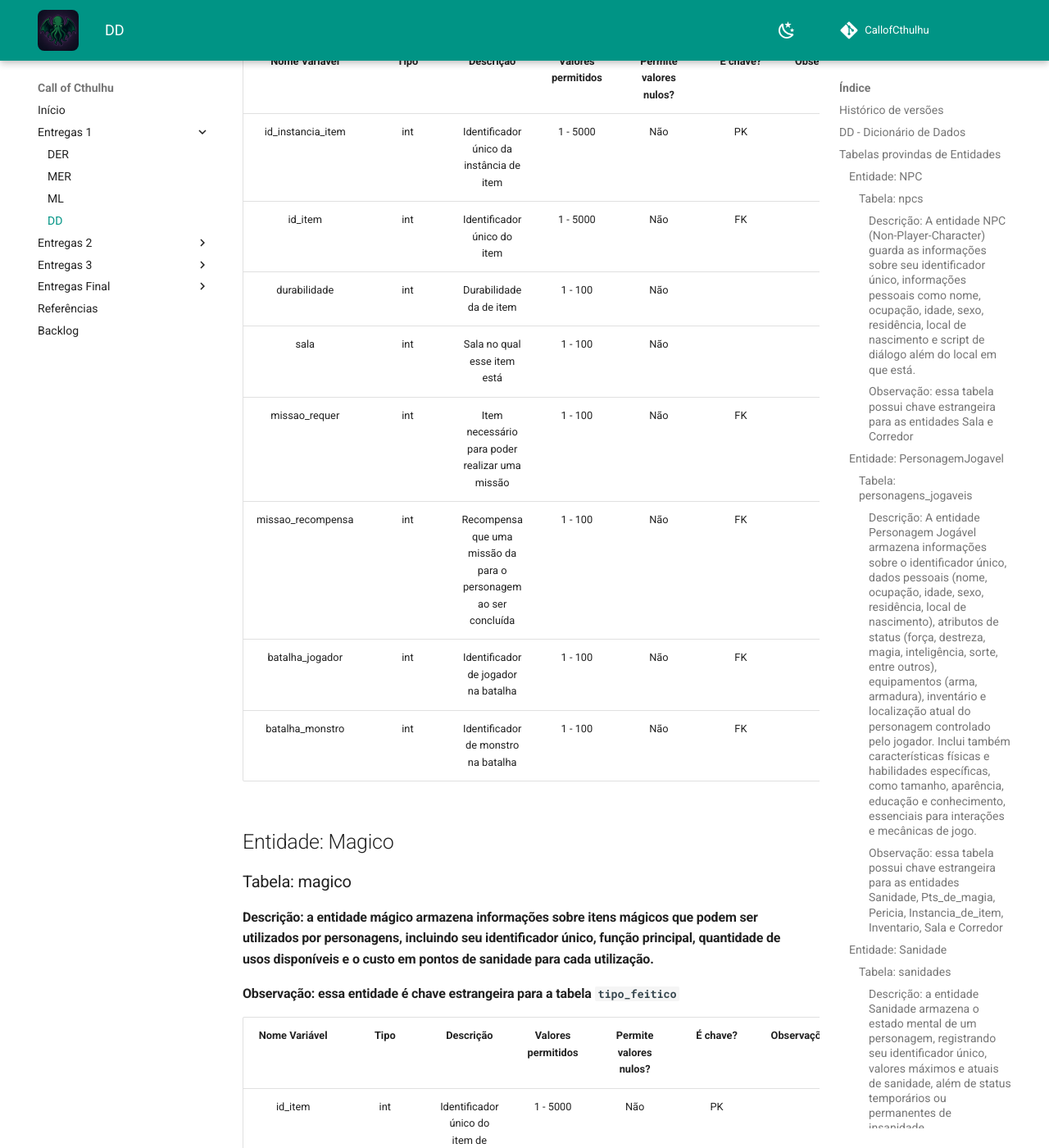
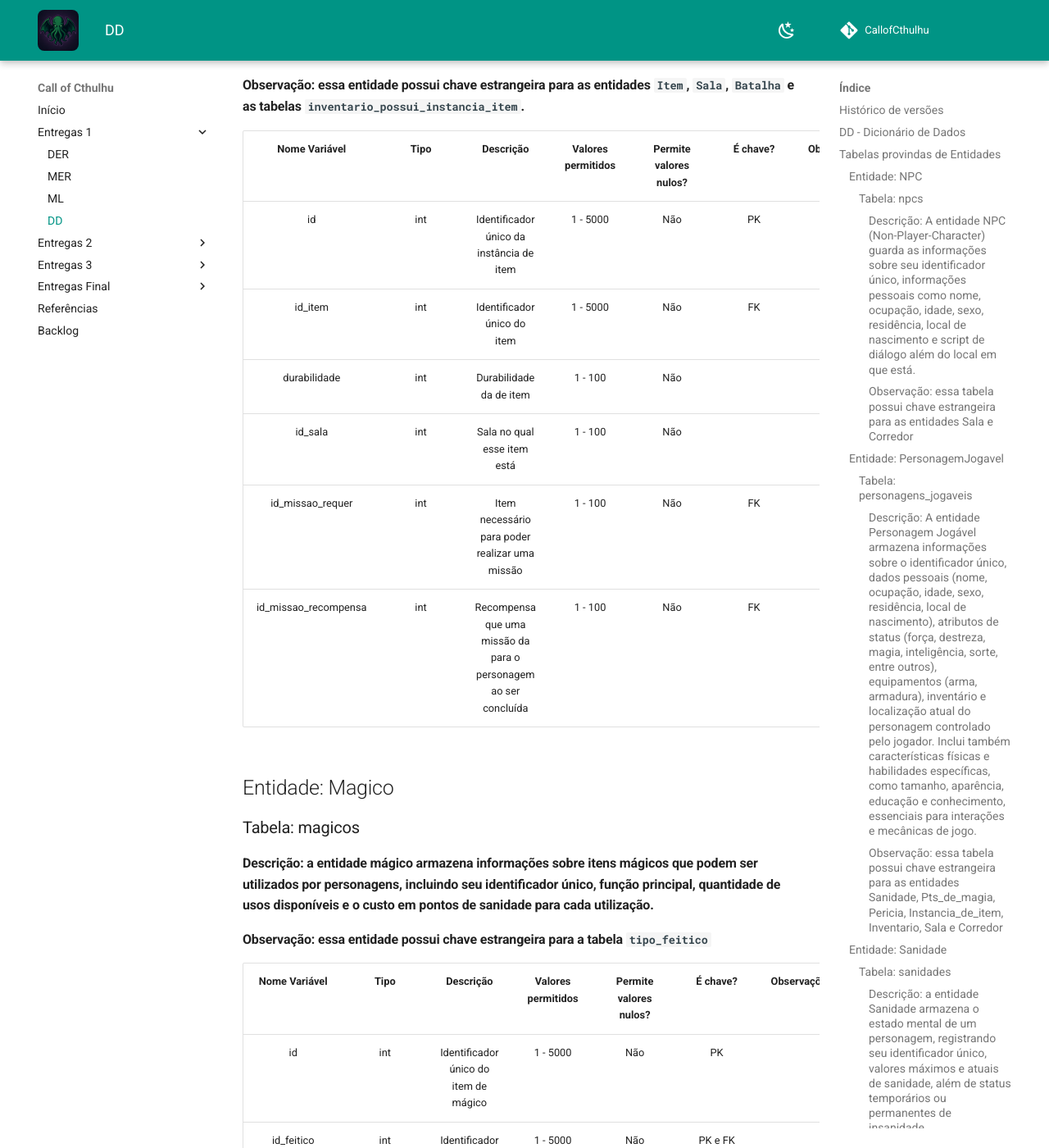
Before and after one commit to SBD1/2025.1-CallOfCthulhu, an MkDocs documentation site: the page built from docs/entregas/primeira/DD.md, in a window 1280 px wide and 1400 px high, scrolled down 18155 px. Shown: the whole window at 82% size. Built offline with MkDocs 1.6.1 and Material for MkDocs 9.7.7, drawn with Linux system fonts in a browser that asks for light colours; comment, search, counter and statistics services are not loaded; some of the changed text lies outside the part shown.

```diff
--- a/docs/entregas/primeira/DD.md
+++ b/docs/entregas/primeira/DD.md
@@ -51,16 +51,16 @@ as decisões de projeto, os padrões de utilização, as descrições dos progra
 | :-----------: | :----------: | :------------------------: | :----------------: | :--------------------: | :------: | :-------: |
 | id | int | Identificador único do personagem | 1 - 5000 | Não | PK | |
 | nome | varchar[100] | Nome completo do personagem  | a-z, A,z | Não | |
-| pts_de_magia | int | Identificador de magia que o personagem possui | 10 - 100 | Não | FK | Valor base = x |
-| pericia | int | Identificador de perícia que o personagem possui | 1 - 5000 | Não | FK |
-| sanidade | int | Identificador de sanidade mental que o personagem possui | 1 - 5000 | Não | FK |
+| id_pt_de_magia | int | Identificador de magia que o personagem possui | 10 - 100 | Não | FK | Valor base = x |
+| id_pericia | int | Identificador de perícia que o personagem possui | 1 - 5000 | Não | FK |
+| id_sanidade | int | Identificador de sanidade mental que o personagem possui | 1 - 5000 | Não | FK |
 | ocupacao | varchar[100] | Ocupação do personagem na história do jogo | a-z, A,z | Não | |
 | idade | int | Idade do personagem | 1 - 200 | Não | |
 | sexo | char[1] | Sexo do personagem | F, M | Não | |
 | residencia | varchar[200] | Descrição de onde o personagem reside | a-z, A-z, !-/ | Não | |
 | local_nascimento | varchar[100] | Local onde o personagem nasceu | a-z, A-z, !-/ | Não | |
-| armadura | int | Identificador de qual armadura o personagem equipa | 1 - 5000 | Não | FK |
-| arma | int | Identificador de qual arma o personagem equipa | 1 - 5000 | Não | FK |
+| id_armadura | int | Identificador de qual armadura o personagem equipa | 1 - 5000 | Não | FK |
+| id_arma | int | Identificador de qual arma o personagem equipa | 1 - 5000 | Não | FK |
 | forca | int | Pontos de força que o personagem possui | 1 - 100 | Não |  |
 | destreza | int | Pontos de destreza que o personagem possui | 1 - 100 | Não |  |
 | constituicao | int | Pontos de constituição que o personagem possui | 1 - 100 | Não |  |
@@ -75,7 +75,7 @@ as decisões de projeto, os padrões de utilização, as descrições dos progra
 | sorte | int | Pontos de sorte que o personagem possui | 1 - 100 | Não |  |
 | inventario | int | Identificador de inventário do personagem | 1 - 5000 | Não | FK |
 | localBoolean | boolean | Verifica onde o personagem está, sendo 1 para sala e 0 para corredor | 1-0 | Não | |
-| local | int | Local onde o personagem está | 1 - 5000 | Não | FK |
+| id_local | int | Local onde o personagem está | 1 - 5000 | Não | FK |
 
 ## Entidade: Sanidade
 ### Tabela: sanidades
@@ -137,10 +137,10 @@ as decisões de projeto, os padrões de utilização, as descrições dos progra
 
 | Nome Variável |     Tipo     |         Descrição          | Valores permitidos | Permite valores nulos? | É chave? | Observações
 | :-----------: | :----------: | :------------------------: | :----------------: | :--------------------: | :------: | :-------: |
-| numero | int | Número do andar | 1 - 50 | Não | PK | |
+| id | int | Número do andar | 1 - 50 | Não | PK | |
 | descricao | varchar[200] | Descrição do andar |  a-z, A-z, !-/ | Não | | |
 | salaInicial | int | Sala inicial daquele andar | 1 - 5000 | Não | FK | |
-| Templo | int | Templo no qual aquele andar está contido | 1 - 5000 | Não | FK | |
+| id_templo | int | Templo no qual aquele andar está contido | 1 - 5000 | Não | FK | |
 
 ## Entidade: Sala
 ### Tabela: salas
@@ -173,19 +173,20 @@ as decisões de projeto, os padrões de utilização, as descrições dos progra
 #### Observação: essa tabela possui chave estrangeira para as entidades ``Pacífico``, ``Agressivo``, ``Corredor`` e ``Sala``
 | Nome Variável |     Tipo     |         Descrição          | Valores permitidos | Permite valores nulos? | É chave? | Observações
 | :-----------: | :----------: | :------------------------: | :----------------: | :--------------------: | :------: | :-------: |
-| Id_instancia_monstro | int | Identificador único da instância do monstro | 1 - 5000 | Não | PK | |
+| id | int | Identificador único da instância do monstro | 1 - 5000 | Não | PK | |
 | id_monstro | int | Identificador do tipo daquele monstro | 1 - 5000 | Não | FK | |
 | localBoolean | boolean | Verifica onde a instância do monstro está, sendo 1 para sala e 0 para corredor | Não | |
-| local | int | Identificador do tipo daquele monstro | 1 - 5000 | Não | FK | |
+| id_local | int | Identificador do local daquele monstro | 1 - 5000 | Não | FK | |
+| id_instancia_de_item | int | Identificador do item daquele monstro | 1 - 5000 | Não | FK | |
 
 ## Entidade: Pacifico
 ### Tabela: pacificos
 #### Descrição: a entidade Pacifico armazena informações sobre monstros de comportamento passivo, detalhando suas características físicas. como defesa, vitalidade, o motivo da sua não agressividade e seu nome.
 
-#### Observação: essa entidade possui chave estrangeira para a tabela ``tipos_pacificos``.
+#### Observação: .
 | Nome Variável |     Tipo     |         Descrição          | Valores permitidos | Permite valores nulos? | É chave? | Observações
 | :-----------: | :----------: | :------------------------: | :----------------: | :--------------------: | :------: | :-------: |
-| id_monstro | int | Identificador único do monstro pacífico | 1 - 5000 | Não | PK e FK | |
+| id | int | Identificador único do monstro pacífico | 1 - 5000 | Não | PK e FK | |
 | nome | varchar[100] | Nome do monstro pacífico | a-z, A,z | Não | |
 | descricao | varchar[100] | Descrição do monstro pacífico | a-z, A,z | Não | |
 | defesa | int | Defesa do monstro pacífico | 1 - 50 | Não | |
@@ -196,10 +197,10 @@ as decisões de projeto, os padrões de utilização, as descrições dos progra
 ### Tabela: agressivos
 #### Descrição:
 
-#### Observação: essa entidade possui chave estrangeira para a tabela ``tipos_agressivos``.
+#### Observação: .
 | Nome Variável |     Tipo     |         Descrição          | Valores permitidos | Permite valores nulos? | É chave? | Observações
 | :-----------: | :----------: | :------------------------: | :----------------: | :--------------------: | :------: | :-------: |
-| id_monstro | int | Identificador único do monstro agressivo | 1 - 5000 | Não | PK e FK | |
+| id | int | Identificador único do monstro agressivo | 1 - 5000 | Não | PK e FK | |
 | nome | varchar[100] | Nome do monstro agressivo | a-z, A,z | Não | |
 | descricao | varchar[100] | Descrição do monstro agressivo | a-z, A,z | Não | |
 | defesa | int | Defesa do monstro agressivo | 1 - 50 | Não | |
@@ -214,7 +215,7 @@ as decisões de projeto, os padrões de utilização, as descrições dos progra
 #### Observação:
 | Nome Variável |     Tipo     |         Descrição          | Valores permitidos | Permite valores nulos? | É chave? | Observações
 | :-----------: | :----------: | :------------------------: | :----------------: | :--------------------: | :------: | :-------: |
-| id_item | int | Identificador único do item | 1 - 5000 | Não |  | |
+| id | int | Identificador único do item | 1 - 5000 | Não |  | |
 | atributo_necessario | varchar[100] | Atributo necessário para que a arma seja utilizada | a-z, A,z | Não | |
 | qtd_atributo_necessario | int | Quantidade de atributos necessário para que a arma seja utilizada pelo personagem | 1 - 50 | Não | |
 | durabilidade | int | Durabilidade da arma | 1 - 100 | Não | |
@@ -231,7 +232,7 @@ as decisões de projeto, os padrões de utilização, as descrições dos progra
 #### Observação:
 | Nome Variável |     Tipo     |         Descrição          | Valores permitidos | Permite valores nulos? | É chave? | Observações
 | :-----------: | :----------: | :------------------------: | :----------------: | :--------------------: | :------: | :-------: |
-| id_item | int | Identificador único da amardura | 1 - 5000 | Não |  | |
+| id | int | Identificador único da amardura | 1 - 5000 | Não |  | |
 | atributo_necessario | varchar[100] | Atributo necessário para que a armadura seja utilizada | a-z, A,z | Não | |
 | qtd_atributo_necessario | int | Quantidade de atributos necessário para que a armadura seja utilizada pelo personagem | 1 - 50 | Não | |
 | durabilidade | int | Durabilidade da armadura | 1 - 100 | Não | |
@@ -261,7 +262,7 @@ as decisões de projeto, os padrões de utilização, as descrições dos progra
 #### Observação:
 | Nome Variável |     Tipo     |         Descrição          | Valores permitidos | Permite valores nulos? | É chave? | Observações
 | :-----------: | :----------: | :------------------------: | :----------------: | :--------------------: | :------: | :-------: |
-| id_item | int | Identificador único do item de cura | 1 - 5000 | Não | PK e FK | |
+| id | int | Identificador único do item de cura | 1 - 5000 | Não | PK e FK | |
 | funcao | varchar[100] | Função do item de cura | a-z, A,z | Não | |
 | qtd_usos | int | Quantidade de usos desse item de cura | 1 - 10 | Não | |
 | qtd_pontos_sanidade_recupera | int | Quantidade de pontos de sanidade que esse item recupera | 1 - 100 | Não | |
@@ -274,24 +275,21 @@ as decisões de projeto, os padrões de utilização, as descrições dos progra
 #### Observação: essa entidade possui chave estrangeira para as entidades ``Item``, ``Sala``, ``Batalha`` e as tabelas ``inventario_possui_instancia_item``.
 | Nome Variável |     Tipo     |         Descrição          | Valores permitidos | Permite valores nulos? | É chave? | Observações
 | :-----------: | :----------: | :------------------------: | :----------------: | :--------------------: | :------: | :-------: |
-| id_instancia_item | int | Identificador único da instância de item | 1 - 5000 | Não | PK | |
+| id | int | Identificador único da instância de item | 1 - 5000 | Não | PK | |
 | id_item | int | Identificador único do item | 1 - 5000 | Não | FK | |
 | durabilidade | int | Durabilidade da de item | 1 - 100 | Não | |
-| sala | int | Sala no qual esse item está | 1 - 100 | Não |  |
-| missao_requer | int | Item necessário para poder realizar uma missão | 1 - 100 | Não | FK |
-| missao_recompensa | int | Recompensa que uma missão da para o personagem ao ser concluída | 1 - 100 | Não | FK |
-| batalha_jogador | int | Identificador de jogador na batalha | 1 - 100 | Não | FK |
-| batalha_monstro | int | Identificador de monstro na batalha | 1 - 100 | Não | FK |
-
+| id_sala | int | Sala no qual esse item está | 1 - 100 | Não |  |
+| id_missao_requer | int | Item necessário para poder realizar uma missão | 1 - 100 | Não | FK |
+| id_missao_recompensa | int | Recompensa que uma missão da para o personagem ao ser concluída | 1 - 100 | Não | FK |
 
 ## Entidade: Magico
-### Tabela: magico
+### Tabela: magicos
 #### Descrição: a entidade mágico armazena informações sobre itens mágicos que podem ser utilizados por personagens, incluindo seu identificador único, função principal, quantidade de usos disponíveis e o custo em pontos de sanidade para cada utilização.
 
-#### Observação: essa entidade é chave estrangeira para a tabela ``tipo_feitico``
+#### Observação: essa entidade possui chave estrangeira para a tabela ``tipo_feitico``
 | Nome Variável |     Tipo     |         Descrição          | Valores permitidos | Permite valores nulos? | É chave? | Observações
 | :-----------: | :----------: | :------------------------: | :----------------: | :--------------------: | :------: | :-------: |
-| id_item | int | Identificador único do item de mágico | 1 - 5000 | Não | PK | |
+| id | int | Identificador único do item de mágico | 1 - 5000 | Não | PK | |
 | id_feitico | int | Identificador único do feitiço mágico | 1 - 5000 | Não | PK e FK | |
 | funcao | varchar[100] | Função do item mágico | a-z, A,z | Não | |
 | qtd_usos | int | Quantidade de usos desse item mágico | 1 - 10 | Não | |
```
Also changed, not shown: other parts of docs/entregas/primeira/DD.md (+5 -5 lines), docs/entregas/primeira/MER.md (+6 -6 lines).
